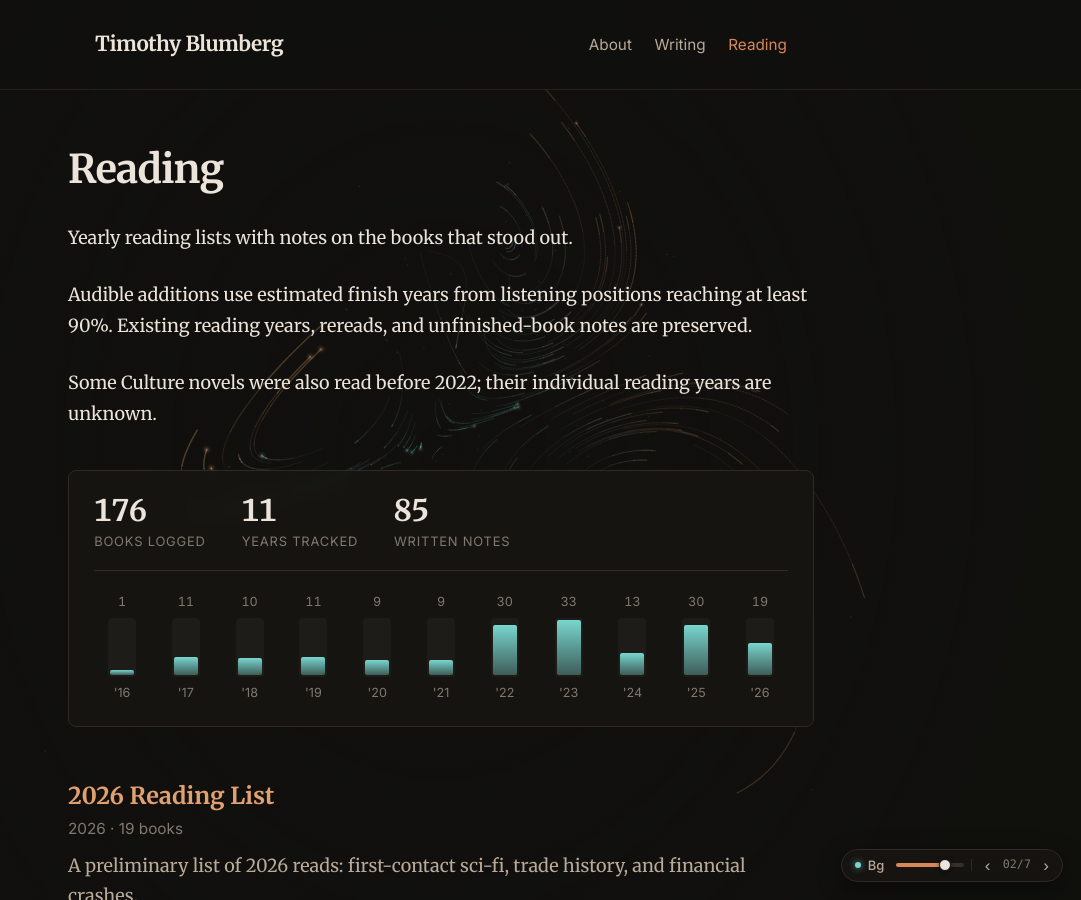
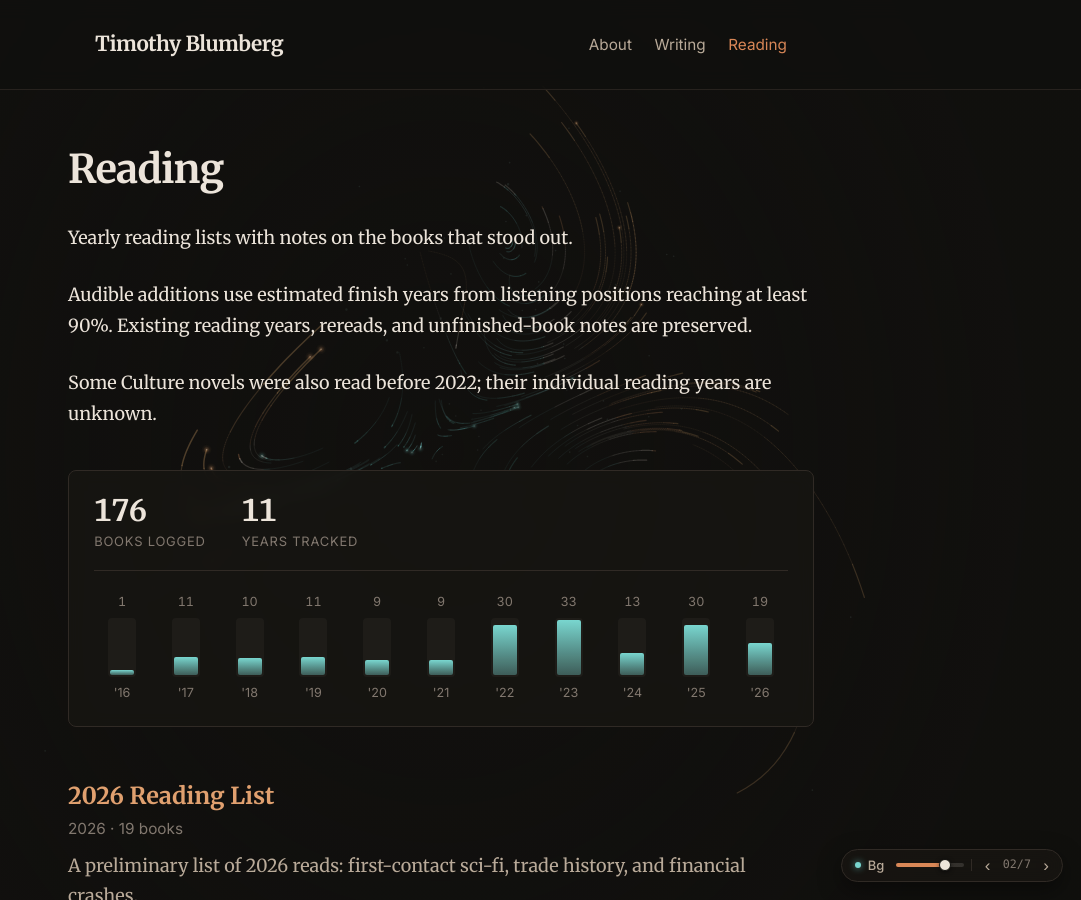
Before and after one commit to TimelyToga/TimelyToga.github.io, a Jekyll site: the page built from reading.html, in a window 1280 px wide and 900 px high. Shown: the whole window, without its empty margins (199-1280 px from the left). Built offline with Jekyll 4.4.1, drawn with Linux system fonts in a browser that asks for light colours.

Commit message:
Remove written notes reading counter

```diff
--- a/reading.html
+++ b/reading.html
@@ -7,7 +7,6 @@ permalink: /reading/
 {% assign sorted_reading = site.reading | sort: 'date' | reverse %}
 {% assign chron_reading = site.reading | sort: 'date' %}
 {% assign grand_total_books = 0 %}
-{% assign grand_total_notes = 0 %}
 {% assign max_books_in_year = 1 %}
 
 {% for post in sorted_reading %}
@@ -19,9 +18,6 @@ permalink: /reading/
             {% for ent in section.entries %}
                 {% assign yc = yc | plus: 1 %}
                 {% assign grand_total_books = grand_total_books | plus: 1 %}
-                {% if ent.notes %}
-                    {% assign grand_total_notes = grand_total_notes | plus: 1 %}
-                {% endif %}
             {% endfor %}
         {% endif %}
     {% endfor %}
@@ -45,10 +41,6 @@ permalink: /reading/
         <div class="reading-stat">
             <span class="stat-value">{{ sorted_reading | size }}</span>
             <span class="stat-label">Years Tracked</span>
-        </div>
-        <div class="reading-stat">
-            <span class="stat-value">{{ grand_total_notes }}</span>
-            <span class="stat-label">Written Notes</span>
         </div>
     </div>
 
```
